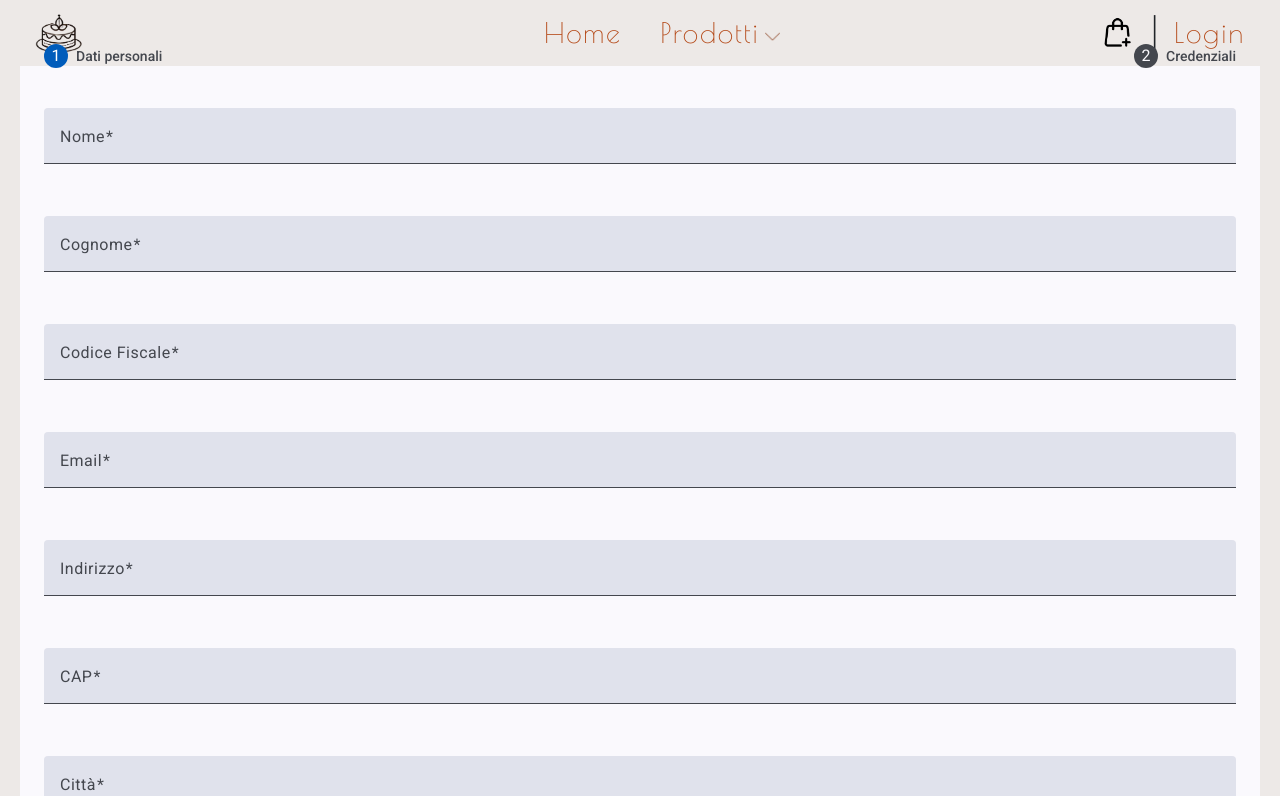
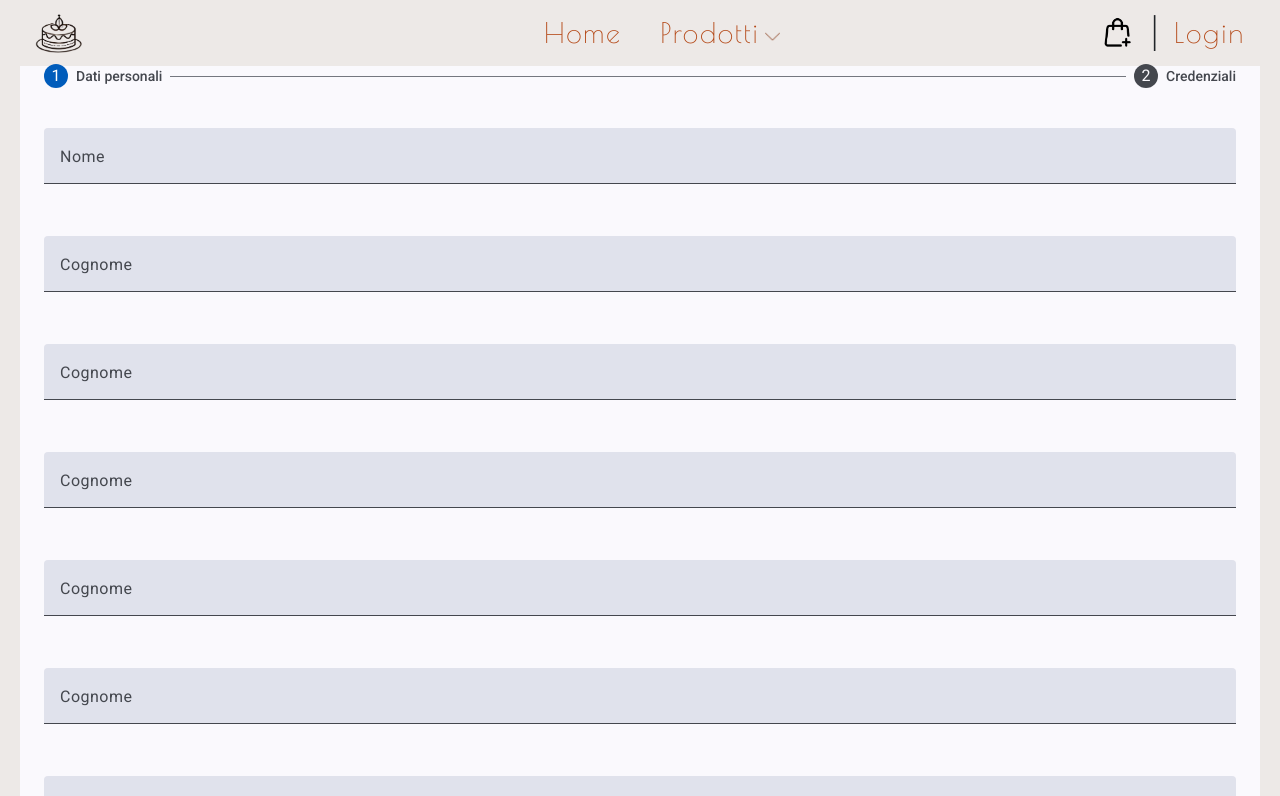
Before and after one commit to supertorres97/ProgettoBTorinoFrontend, an Angular app: page /sign-in in a window 1280 px wide. Shown: the top 796 px of the page. Built offline with nearby package versions, Linux system fonts and the light colour scheme.

Commit message:
cambiamenti

```diff
--- a/src/app/Components/sign-in/sign-in.component.html
+++ b/src/app/Components/sign-in/sign-in.component.html
@@ -1,49 +1,68 @@
 <div class="sign-in-container">
   <mat-horizontal-stepper #stepper>
-
     <!-- Step 1: Dati personali -->
     <mat-step [stepControl]="personalFormGroup">
       <form [formGroup]="personalFormGroup">
         <ng-template matStepLabel>Dati personali</ng-template>
 
-        <mat-form-field appearance="fill">
+        <!-- Campo Nome -->
+        <mat-form-field appearance="fill" hideRequiredMarker>
           <mat-label>Nome</mat-label>
-          <input matInput formControlName="firstName" required />
+          <input matInput placeholder="Inserisci il tuo nome" formControlName="nome" required />
+          <mat-error *ngIf="personalFormGroup.get('nome')?.invalid && personalFormGroup.get('nome')?.touched">
+            Il nome è obbligatorio.
+          </mat-error>
         </mat-form-field>
 
-        <mat-form-field appearance="fill">
+        <!-- Campo Cognome -->
+        <mat-form-field appearance="fill" hideRequiredMarker>
           <mat-label>Cognome</mat-label>
-          <input matInput formControlName="lastName" required />
+          <input matInput placeholder="Inserisci il tuo cognome" formControlName="cognome" required />
+          <mat-error *ngIf="personalFormGroup.get('cognome')?.invalid && personalFormGroup.get('cognome')?.touched">
+            Il cognome è obbligatorio.
+          </mat-error>
         </mat-form-field>
 
-        <mat-form-field appearance="fill">
-          <mat-label>Codice Fiscale</mat-label>
-          <input matInput formControlName="cFiscale" required />
+        <mat-form-field appearance="fill" hideRequiredMarker>
+          <mat-label>Cognome</mat-label>
+          <input matInput placeholder="Inserisci la tua email" formControlName="email" required />
+          <mat-error *ngIf="personalFormGroup.get('email')?.invalid && personalFormGroup.get('email')?.touched">
+            Il cognome è obbligatorio.
+          </mat-error>
         </mat-form-field>
 
-        <mat-form-field appearance="fill">
-          <mat-label>Email</mat-label>
-          <input matInput type="email" formControlName="email" required />
+        <mat-form-field appearance="fill" hideRequiredMarker>
+          <mat-label>Cognome</mat-label>
+          <input matInput placeholder="Inserisci il tuo codice fiscale" formControlName="cFiscale"  />
+          <mat-error *ngIf="personalFormGroup.get('cFiscale')?.invalid && personalFormGroup.get('cFiscale')?.touched">
+            Il cognome è obbligatorio.
+          </mat-error>
         </mat-form-field>
 
-        <mat-form-field appearance="fill">
-          <mat-label>Indirizzo</mat-label>
-          <input matInput formControlName="via" required />
+        <mat-form-field appearance="fill" hideRequiredMarker>
+          <mat-label>Cognome</mat-label>
+          <input matInput placeholder="Inserisci la tua via" formControlName="via" required />
+          <mat-error *ngIf="personalFormGroup.get('via')?.invalid && personalFormGroup.get('via')?.touched">
+            Il cognome è obbligatorio.
+          </mat-error>
         </mat-form-field>
 
-        <mat-form-field appearance="fill">
-          <mat-label>CAP</mat-label>
-          <input matInput formControlName="cap" required />
+        <mat-form-field appearance="fill" hideRequiredMarker>
+          <mat-label>Cognome</mat-label>
+          <input matInput placeholder="Inserisci il tuo CAP" formControlName="cap" required />
+          <mat-error *ngIf="personalFormGroup.get('cap')?.invalid && personalFormGroup.get('cap')?.touched">
+            Il cognome è obbligatorio.
+          </mat-error>
         </mat-form-field>
 
-        <mat-form-field appearance="fill">
-          <mat-label>Città</mat-label>
-          <input matInput formControlName="citta" required />
+        <mat-form-field appearance="fill" hideRequiredMarker>
+          <mat-label>Cognome</mat-label>
+          <input matInput placeholder="Inserisci la tua città" formControlName="citta" required />
+          <mat-error *ngIf="personalFormGroup.get('citta')?.invalid && personalFormGroup.get('citta')?.touched">
+            Il cognome è obbligatorio.
+          </mat-error>
         </mat-form-field>
 
-        <div>
-          <button mat-button matStepperNext>Avanti</button>
-        </div>
       </form>
     </mat-step>
 
@@ -52,27 +71,39 @@
       <form [formGroup]="credentialsFormGroup">
         <ng-template matStepLabel>Credenziali</ng-template>
 
-        <mat-form-field appearance="fill">
+        <!-- Campo Username -->
+        <mat-form-field appearance="fill" hideRequiredMarker>
           <mat-label>Username</mat-label>
-          <input matInput formControlName="username" required />
+          <input matInput placeholder="Inserisci il tuo username" formControlName="username" required />
+          <mat-error *ngIf="credentialsFormGroup.get('username')?.invalid && credentialsFormGroup.get('username')?.touched">
+            Lo username è obbligatorio.
+          </mat-error>
         </mat-form-field>
 
-        <mat-form-field appearance="fill">
+        <!-- Campo Password -->
+        <mat-form-field appearance="fill" hideRequiredMarker>
           <mat-label>Password</mat-label>
-          <input matInput type="password" formControlName="password" required />
+          <input matInput type="password" placeholder="Inserisci la tua password" formControlName="password" required />
+          <mat-error *ngIf="credentialsFormGroup.get('password')?.invalid && credentialsFormGroup.get('password')?.touched">
+            La password è obbligatoria.
+          </mat-error>
         </mat-form-field>
 
-        <mat-form-field appearance="fill">
+        <!-- Campo Conferma Password -->
+        <mat-form-field appearance="fill" hideRequiredMarker>
           <mat-label>Conferma Password</mat-label>
-          <input matInput type="password" formControlName="confirmPassword" required />
+          <input matInput type="password" placeholder="Conferma la tua password" formControlName="confirmPassword" required />
+          <mat-error *ngIf="credentialsFormGroup.get('confirmPassword')?.invalid && credentialsFormGroup.get('confirmPassword')?.touched">
+            Le password non coincidono.
+          </mat-error>
         </mat-form-field>
 
-        <div>
+        <!-- Pulsanti Indietro e Registrati -->
+        <div class="button-container">
           <button mat-button matStepperPrevious>Indietro</button>
-          <button mat-raised-button class="sign-in-button" (click)="onSubmit()">Registrati</button>
+          <button mat-raised-button color="primary" (click)="onSubmit()" [disabled]="credentialsFormGroup.invalid">Registrati</button>
         </div>
       </form>
     </mat-step>
-
   </mat-horizontal-stepper>
 </div>
--- a/src/app/Components/sign-in/sign-in.component.ts
+++ b/src/app/Components/sign-in/sign-in.component.ts
@@ -18,13 +18,13 @@ export class SignInComponent implements OnInit {
 
   ngOnInit(): void {
     this.personalFormGroup = this.fb.group({
-      firstName: ['', Validators.required],
-      lastName: ['', Validators.required],
+      nome: ['', Validators.required], // Aggiungi questo controllo
+      cognome: ['', Validators.required],  // Aggiungi questo controllo
       cFiscale: ['', Validators.required],
-      email: ['', [Validators.required, Validators.email]],
       via: ['', Validators.required],
-      cap: ['', Validators.required],
-      citta: ['', Validators.required]
+      cap: ['', [Validators.required, Validators.pattern(/^\d{5}$/)]],
+      citta: ['', Validators.required],
+      email: ['', [Validators.required, Validators.email]]
     });
 
     this.credentialsFormGroup = this.fb.group({
@@ -44,6 +44,7 @@ export class SignInComponent implements OnInit {
       formGroup.get('confirmPassword')?.setErrors(null);
     }
   }
+
 
   onSubmit(): void {
     if (this.personalFormGroup.valid && this.credentialsFormGroup.valid) {
```
Also changed, not shown: src/app/auth/auth.service.ts (+13 -7 lines).
